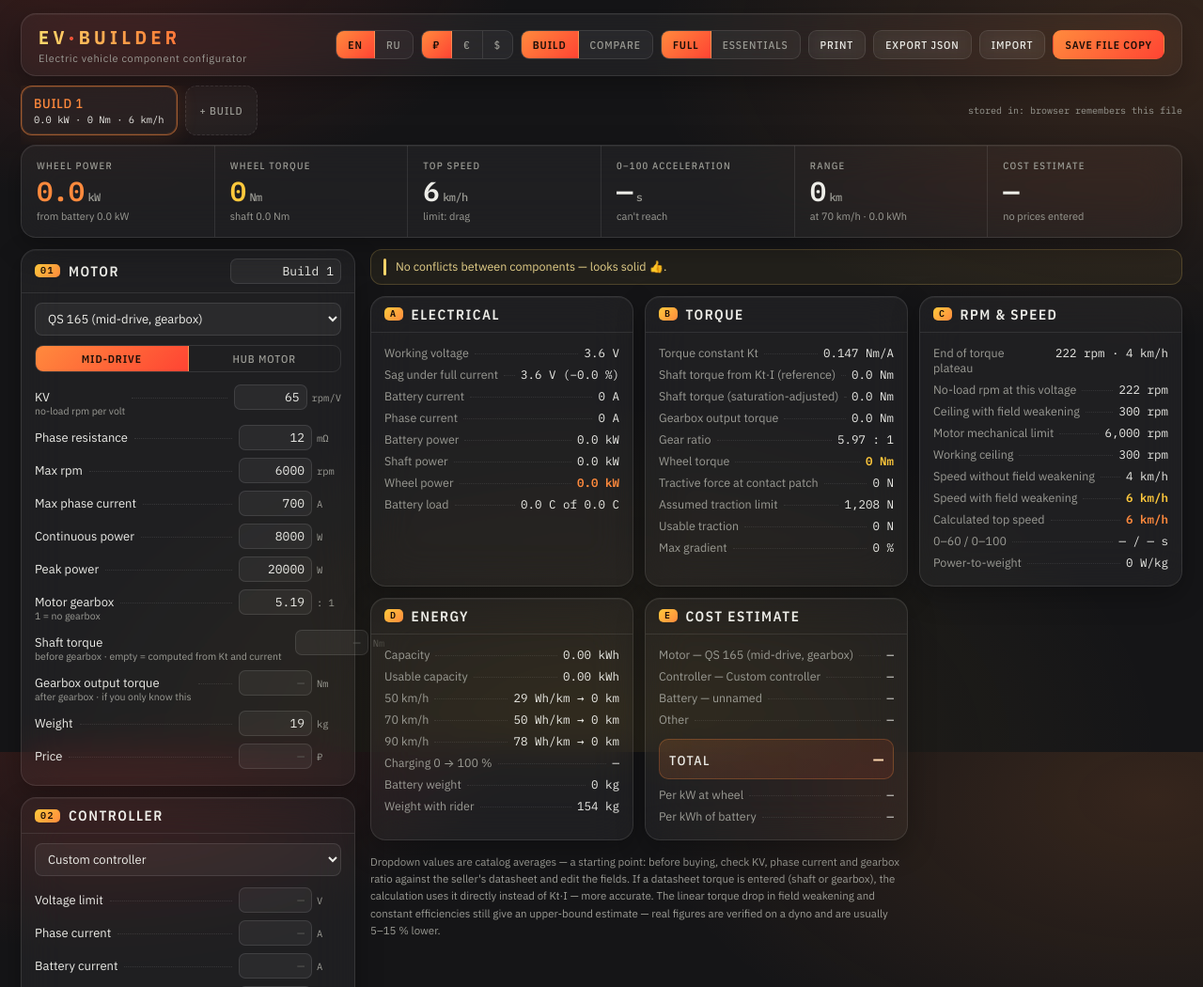
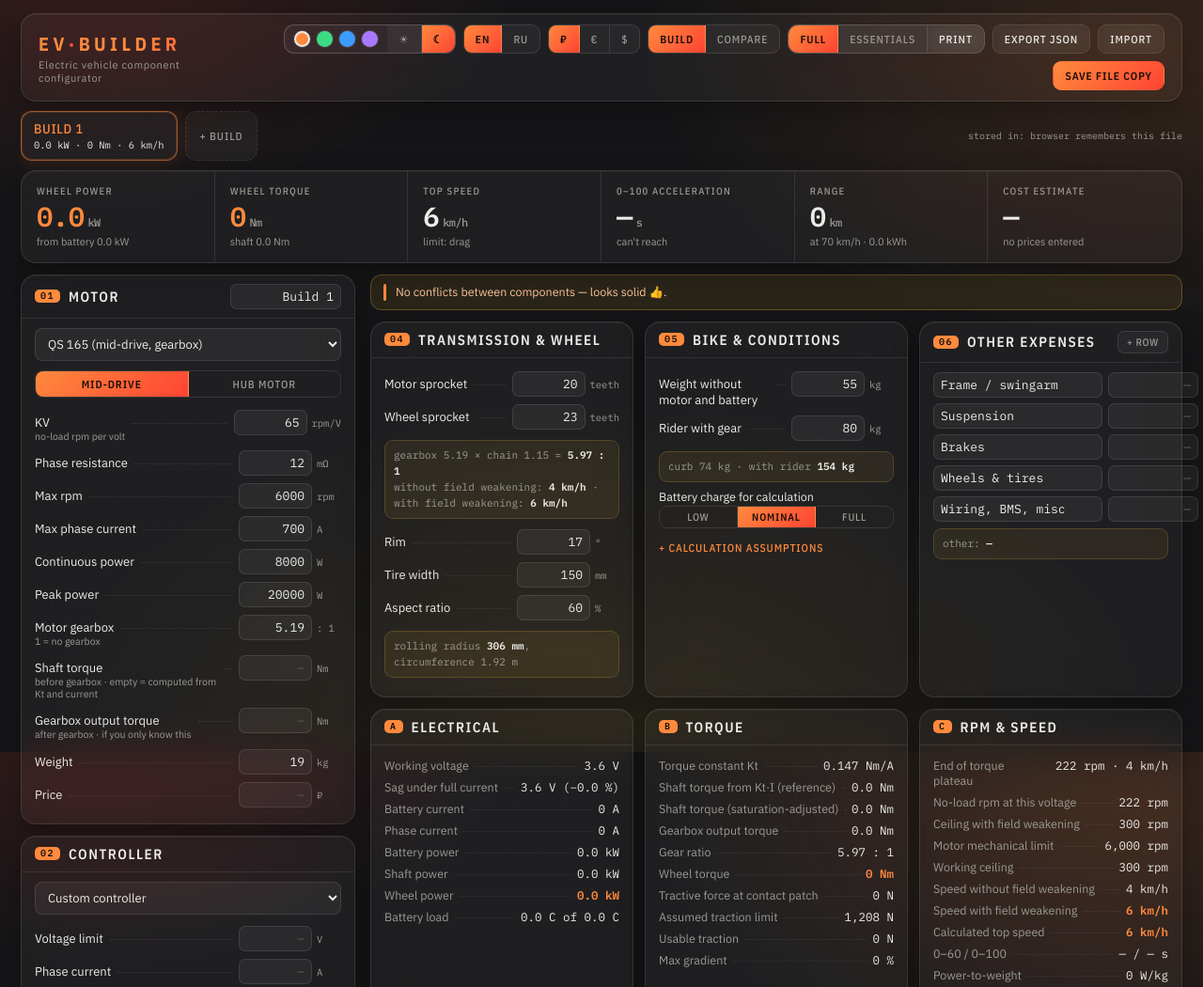
Before and after one commit to arduinologyz/EV_builder, a plain HTML site: page index.html in a window 1280 px wide. Shown: the top 1050 px of the page at 94% size. Drawn offline with nearby package versions, Linux system fonts and the light colour scheme.

Commit message:
Block placement reworked, added themes

```diff
--- a/index.html
+++ b/index.html
@@ -12,8 +12,10 @@
   --brd:rgba(255,255,255,.10); --brd-hi:rgba(255,255,255,.20);
   --hair:rgba(255,255,255,.09);
   --txt:#EDEDE8; --mut:#9B9B94;
-  --red:#FF4433; --orange:#FF8A3D; --yellow:#FFC93C;
-  --pwr:var(--orange); --trq:var(--yellow);
+  --red:#FF4433; --orange:#FF8A3D; --yellow:#ff8a3d;
+  --a1:#ff8a3d; --a2:#FF8A3D; --a3:#FF4433; --ag1:255,68,51; --ag2:255,138,61; --ag3:255,201,60; --on:#1A0E08;
+  --t1:var(--a1); --t2:var(--a2); --w1:color-mix(in srgb,var(--a3) 38%,#fff); --w2:color-mix(in srgb,var(--a2) 42%,#fff); --w3:color-mix(in srgb,var(--a1) 50%,#fff); --fld:rgba(255,255,255,.05); --fld-hi:rgba(255,255,255,.08);
+  --pwr:var(--a2); --trq:var(--a1);
   --amb:var(--orange); --ok:#FFD86B;
   --disp:'IBM Plex Sans Condensed','Arial Narrow',system-ui,sans-serif;
   --ui:'IBM Plex Sans',system-ui,-apple-system,Segoe UI,sans-serif;
@@ -23,16 +25,16 @@
 html,body{margin:0;padding:0;min-height:100%}
 body{
   background:
-    radial-gradient(760px 460px at 8% -8%, rgba(255,68,51,.16), transparent 60%),
-    radial-gradient(900px 520px at 96% 6%, rgba(255,138,61,.14), transparent 60%),
-    radial-gradient(1000px 620px at 50% 100%, rgba(255,201,60,.08), transparent 60%),
+    radial-gradient(760px 460px at 8% -8%, rgba(var(--ag1),.16), transparent 60%),
+    radial-gradient(900px 520px at 96% 6%, rgba(var(--ag2),.14), transparent 60%),
+    radial-gradient(1000px 620px at 50% 100%, rgba(var(--ag3),.08), transparent 60%),
     var(--bg);
   background-attachment:fixed;
   color:var(--txt);font-family:var(--ui);font-size:14px;-webkit-font-smoothing:antialiased;
 }
 button,input,select{font:inherit;color:inherit}
 button{cursor:pointer}
-:focus-visible{outline:2px solid var(--orange);outline-offset:1px;border-radius:4px}
+:focus-visible{outline:2px solid var(--a2);outline-offset:1px;border-radius:4px}
 
 /* ---------- стекло ---------- */
 .glass{
@@ -45,11 +47,11 @@ button{cursor:pointer}
 }
 
 /* ---------- шапка ---------- */
-header{position:sticky;top:0;z-index:20;padding:14px 22px 0}
-.bar{display:flex;align-items:center;gap:20px;padding:11px 18px;margin-bottom:10px}
+header{display:contents}
+.bar{display:flex;align-items:center;gap:20px;padding:11px 18px;margin:14px 22px 10px}
 .mark{font-family:var(--disp);font-weight:700;font-size:20px;letter-spacing:.22em;text-transform:uppercase;white-space:nowrap;
-  background:linear-gradient(90deg,#FFD86B,var(--orange) 55%,var(--red));-webkit-background-clip:text;background-clip:text;color:transparent}
-.mark b{color:var(--red);-webkit-text-fill-color:var(--red)}
+  background:linear-gradient(90deg,var(--a1),var(--a2) 55%,var(--a3));-webkit-background-clip:text;background-clip:text;color:transparent}
+.mark b{color:var(--a3);-webkit-text-fill-color:var(--a3)}
 .mark-s{font-size:11px;letter-spacing:.06em;color:var(--mut);margin-top:2px}
 .bar-sp{flex:1}
 .acts{display:flex;gap:8px;align-items:center;flex-wrap:wrap;justify-content:flex-end}
@@ -57,13 +59,13 @@ header{position:sticky;top:0;z-index:20;padding:14px 22px 0}
   font-family:var(--disp);text-transform:uppercase;letter-spacing:.08em;font-size:11.5px;padding:7px 12px;
   backdrop-filter:blur(10px)}
 .btn:hover{border-color:var(--brd-hi);background:var(--glass-hi)}
-.btn.pri{background:linear-gradient(135deg,var(--orange),var(--red));border-color:transparent;color:#1A0E08;font-weight:600}
+.btn.pri{background:linear-gradient(135deg,var(--a2),var(--a3));border-color:transparent;color:var(--on);font-weight:600}
 .btn.pri:hover{filter:brightness(1.08)}
 .seg{display:inline-flex;border:1px solid var(--brd);border-radius:9px;overflow:hidden;background:var(--glass)}
 .seg button{background:transparent;border:0;border-right:1px solid var(--brd);color:var(--mut);
   font-family:var(--disp);text-transform:uppercase;letter-spacing:.08em;font-size:11.5px;padding:7px 12px}
 .seg button:last-child{border-right:0}
-.seg button.on{background:linear-gradient(135deg,var(--orange),var(--red));color:#1A0E08;font-weight:600}
+.seg button.on{background:linear-gradient(135deg,var(--a2),var(--a3));color:var(--on);font-weight:600}
 
 .tabs{display:flex;gap:8px;align-items:stretch;overflow-x:auto;padding-bottom:10px}
 .tab{display:flex;align-items:center;border-radius:12px;position:relative;flex:none;
@@ -71,9 +73,9 @@ header{position:sticky;top:0;z-index:20;padding:14px 22px 0}
 .tab .go{background:transparent;border:0;padding:9px 13px;text-align:left;color:var(--mut)}
 .tab .go .nm{font-family:var(--disp);font-size:14px;letter-spacing:.05em;text-transform:uppercase;display:block}
 .tab .go .kw{font-family:var(--mono);font-size:10.5px;display:block;margin-top:1px}
-.tab.on{border-color:rgba(255,138,61,.55);box-shadow:0 0 0 1px rgba(255,138,61,.18) inset,0 0 22px rgba(255,138,61,.15)}
+.tab.on{border-color:rgba(var(--ag2),.55);box-shadow:0 0 0 1px rgba(var(--ag2),.18) inset,0 0 22px rgba(var(--ag2),.15)}
 .tab.on .go{color:var(--txt)}
-.tab.on .go .nm{color:var(--orange)}
+.tab.on .go .nm{color:var(--t2)}
 .tab .rm{background:transparent;border:0;color:var(--mut);padding:0 11px;font-size:16px;line-height:1;align-self:stretch}
 .tab .rm:hover{color:var(--red)}
 .tab-add{background:var(--glass);border:1px dashed var(--brd);border-radius:12px;color:var(--mut);
@@ -89,7 +91,7 @@ header{position:sticky;top:0;z-index:20;padding:14px 22px 0}
 .cl-v{font-family:var(--mono);font-weight:600;font-size:29px;line-height:1.1;margin-top:5px;letter-spacing:-.02em}
 .cl-v u{text-decoration:none;font-size:12px;font-weight:500;color:var(--mut);margin-left:4px}
 .cl-s{font-size:11px;color:var(--mut);margin-top:3px}
-.cl.pwr .cl-v{color:var(--orange)} .cl.trq .cl-v{color:var(--yellow)}
+.cl.pwr .cl-v{color:var(--t2)} .cl.trq .cl-v{color:var(--t1)}
 
 /* ---------- рабочая область ---------- */
 .wrap{display:grid;grid-template-columns:minmax(300px,356px) 1fr;gap:16px;padding:0 22px 44px;align-items:start;max-width:1640px;margin:0 auto}
@@ -97,8 +99,8 @@ header{position:sticky;top:0;z-index:20;padding:14px 22px 0}
 
 .card>h3{margin:0;display:flex;align-items:center;gap:9px;padding:9px 14px;border-bottom:1px solid var(--hair);
   font-family:var(--disp);font-size:15px;text-transform:uppercase;letter-spacing:.1em;font-weight:600}
-.card>h3 .ix{font-family:var(--mono);font-size:10px;background:linear-gradient(135deg,var(--yellow),var(--orange));
-  color:#1A0E08;padding:2px 6px;line-height:1;border-radius:5px;font-weight:600}
+.card>h3 .ix{font-family:var(--mono);font-size:10px;background:linear-gradient(135deg,var(--a1),var(--a2));
+  color:var(--on);padding:2px 6px;line-height:1;border-radius:5px;font-weight:600}
 .card>h3 .sp{margin-left:auto;font-family:var(--ui);text-transform:none;letter-spacing:0;font-size:12px;font-weight:400}
 .pad{padding:10px 14px 13px}
 
@@ -109,28 +111,28 @@ header{position:sticky;top:0;z-index:20;padding:14px 22px 0}
 .row .fd{display:flex;align-items:baseline;gap:5px}
 .row .un{font-family:var(--mono);font-size:10.5px;color:var(--mut);min-width:26px}
 input[type=text]{width:78px;text-align:right;font-family:var(--mono);font-size:13px;padding:4px 7px;
-  border:1px solid var(--brd);background:rgba(255,255,255,.05);color:var(--txt);border-radius:7px}
-input[type=text]:focus{border-color:var(--brd-hi);background:rgba(255,255,255,.08)}
+  border:1px solid var(--brd);background:var(--fld);color:var(--txt);border-radius:7px}
+input[type=text]:focus{border-color:var(--brd-hi);background:var(--fld-hi)}
 input[type=text]::placeholder{color:#5B5B57}
 input.txt{width:100%;text-align:left}
-select{width:100%;font-size:13px;padding:7px 9px;border:1px solid var(--brd);background:rgba(255,255,255,.05);
+select{width:100%;font-size:13px;padding:7px 9px;border:1px solid var(--brd);background:var(--fld);
   color:var(--txt);margin-bottom:8px;border-radius:8px}
-select option{background:#212124;color:var(--txt)}
+select option{background:var(--bg2);color:var(--txt)}
 .tog{display:flex;width:100%;border:1px solid var(--brd);border-radius:9px;overflow:hidden;margin:2px 0 9px}
 .tog button{flex:1;background:transparent;border:0;border-right:1px solid var(--brd);padding:6px;
   font-family:var(--disp);text-transform:uppercase;letter-spacing:.08em;font-size:11.5px;color:var(--mut)}
 .tog button:last-child{border-right:0}
-.tog button.on{background:linear-gradient(135deg,var(--orange),var(--red));color:#1A0E08;font-weight:600}
+.tog button.on{background:linear-gradient(135deg,var(--a2),var(--a3));color:var(--on);font-weight:600}
 .tog.mini button{padding:4px 6px;font-size:11px}
 .trip{display:flex;gap:7px;margin:5px 0}
 .trip div{flex:1}
 .trip span{display:block;font-family:var(--mono);font-size:10px;color:var(--mut);margin-bottom:2px}
 .trip input{width:100%}
 .note-s{font-family:var(--mono);font-size:11px;color:var(--mut);line-height:1.55;
-  background:rgba(255,201,60,.06);border:1px solid rgba(255,201,60,.14);border-radius:9px;padding:7px 9px;margin:7px 0}
+  background:rgba(var(--ag3),.07);border:1px solid rgba(var(--ag3),.18);border-radius:9px;padding:7px 9px;margin:7px 0}
 .note-s b{color:var(--txt);font-weight:600}
 .lnk{background:transparent;border:0;padding:4px 0;font-family:var(--disp);text-transform:uppercase;
-  letter-spacing:.08em;font-size:11.5px;color:var(--yellow)}
+  letter-spacing:.08em;font-size:11.5px;color:var(--t1)}
 .xrow{display:flex;gap:6px;margin-bottom:6px}
 .xrow input.txt{flex:1;width:auto}
 .mini-b{border:1px solid var(--brd);background:var(--glass);font-family:var(--disp);text-transform:uppercase;
@@ -156,13 +158,13 @@ select option{background:#212124;color:var(--txt)}
 .l2 .k{color:var(--mut)}
 .l2 .d{flex:1;border-bottom:1px dotted var(--hair);transform:translateY(-3px)}
 .l2 .v{font-family:var(--mono);font-size:12.5px;white-space:nowrap;color:var(--txt)}
-.v.pwr{color:var(--orange);font-weight:600} .v.trq{color:var(--yellow);font-weight:600}
+.v.pwr{color:var(--t2);font-weight:600} .v.trq{color:var(--t1);font-weight:600}
 .v.red{color:var(--red);font-weight:600} .v.amb{color:var(--orange);font-weight:600}
 .total{display:flex;justify-content:space-between;align-items:baseline;margin:9px 0 5px;padding:9px 10px;
-  border-radius:10px;background:linear-gradient(135deg,rgba(255,138,61,.14),rgba(255,68,51,.10));
-  border:1px solid rgba(255,138,61,.25)}
+  border-radius:10px;background:linear-gradient(135deg,rgba(var(--ag2),.14),rgba(var(--ag1),.10));
+  border:1px solid rgba(var(--ag2),.28)}
 .total span{font-family:var(--disp);text-transform:uppercase;letter-spacing:.1em;font-size:14px}
-.total b{font-family:var(--mono);font-size:18px;color:#FFD8B0}
+.total b{font-family:var(--mono);font-size:18px;color:var(--txt)}
 .foot{font-size:11.5px;color:var(--mut);line-height:1.6;max-width:82ch;margin:2px 0 0}
 
 /* сравнение */
@@ -173,8 +175,8 @@ th,td{padding:9px 14px;text-align:right;font-family:var(--mono);white-space:nowr
 th{border-bottom:1px solid var(--brd-hi);font-family:var(--disp);text-transform:uppercase;letter-spacing:.08em;font-size:14px}
 td.k,th.k{text-align:left;font-family:var(--ui);color:var(--mut)}
 th.k{color:var(--txt)}
-td.best{background:rgba(255,201,60,.10);color:#FFE49E;font-weight:600;border-radius:6px}
-.cmp-open{background:transparent;border:0;font:inherit;color:var(--orange);text-transform:uppercase}
+td.best{background:rgba(var(--ag3),.12);color:var(--t1);font-weight:600;border-radius:6px}
+.cmp-open{background:transparent;border:0;font:inherit;color:var(--t2);text-transform:uppercase}
 .cmp-ft{display:flex;justify-content:space-between;gap:14px;padding:11px 4px 0;font-size:11.5px;color:var(--mut)}
 
 .hidden{display:none!important}
@@ -185,7 +187,7 @@ td.best{background:rgba(255,201,60,.10);color:#FFE49E;font-weight:600;border-rad
   .cl:nth-child(3){border-right:0}
 }
 @media (max-width:640px){
-  header{padding:12px 12px 0}
+  .bar{margin:12px 12px 10px}
   .bar{flex-wrap:wrap;gap:10px;padding:10px 12px}
   .wrap,.cmp{padding-left:12px;padding-right:12px}
   .cluster{grid-template-columns:repeat(2,1fr)}
@@ -227,12 +229,43 @@ td.best{background:rgba(255,201,60,.10);color:#FFE49E;font-weight:600;border-rad
   body.ex-min .sh-tech{display:none}
 }
 @media (prefers-reduced-motion:reduce){*{transition:none!important;animation:none!important}}
+
+.stick{position:sticky;top:0;z-index:20;padding:8px 22px 0;background:color-mix(in srgb,var(--bg) 90%,transparent);-webkit-backdrop-filter:blur(12px);backdrop-filter:blur(12px)}
+.grp{display:inline-flex;align-items:stretch;border:1px solid var(--brd-hi);border-radius:11px;overflow:hidden;background:var(--glass)}
+.grp .seg{border:0;border-radius:0}.grp .btn{border:0;border-left:1px solid var(--brd);border-radius:0}
+.dots{display:flex;gap:7px;align-items:center;padding:0 10px}
+.dot{width:17px;height:17px;padding:0;border-radius:50%;border:2px solid transparent;box-shadow:0 0 0 1px var(--brd)}
+.dot.on{border-color:var(--txt)}
+@media screen and (max-width:1100px){.cl{padding:7px 11px}.cl-v{font-size:18px}.cl-s{display:none}.cluster{margin-bottom:8px}.stick{padding-left:14px;padding-right:14px}}
+@media screen and (max-width:640px){.stick{padding:6px 12px 0}.tabs{padding-bottom:6px}.tab .kw,.saved{display:none}.cluster{grid-template-columns:repeat(3,1fr)}.cl:nth-child(3){border-right:0}.cl:nth-child(-n+3){border-bottom:1px solid var(--hair)}.cl-k{font-size:9px}}
+html[data-accent=green]{--a1:#B6F26B;--a2:#3DDC84;--a3:#12A150;--ag1:18,161,80;--ag2:61,220,132;--ag3:182,242,107;--on:#04160B}
+html[data-accent=blue]{--a1:#7CD4FF;--a2:#3B9CFF;--a3:#2563EB;--ag1:37,99,235;--ag2:59,156,255;--ag3:124,212,255;--on:#fff}
+html[data-accent=purple]{--a1:#E0B3FF;--a2:#A879FF;--a3:#7C3AED;--ag1:124,58,237;--ag2:168,121,255;--ag3:224,179,255;--on:#fff}
+html[data-mode=light]{color-scheme:light;--bg:#F3F3EF;--bg2:#fff;--glass:rgba(255,255,255,.72);--glass-hi:rgba(255,255,255,.95);--brd:rgba(0,0,0,.13);--brd-hi:rgba(0,0,0,.28);--hair:rgba(0,0,0,.09);--txt:#1B1B1E;--mut:#62625C;--fld:rgba(0,0,0,.04);--fld-hi:rgba(0,0,0,.07);
+  --t1:color-mix(in srgb,var(--a1) 40%,#000);--t2:color-mix(in srgb,var(--a2) 68%,#000);
+  --w1:color-mix(in srgb,var(--a3) 72%,#000);--w2:color-mix(in srgb,var(--a2) 60%,#000);--w3:color-mix(in srgb,var(--a1) 40%,#000)}
+html[data-mode=light] .glass{box-shadow:0 8px 24px rgba(0,0,0,.08)}
+html[data-mode=light] .mark{background-image:linear-gradient(90deg,var(--a2),var(--a3))}
+html[data-mode=light] .btn.pri,html[data-mode=light] .seg button.on,html[data-mode=light] .tog button.on{color:var(--on)}
+html[data-mode=light]:not([data-accent]) .btn.pri{color:#1A0E08}
+
+.stick{position:static;background:none;-webkit-backdrop-filter:none;backdrop-filter:none;padding-top:0}
+.warn.red{background:rgba(var(--ag1),.11);border:1px solid rgba(var(--ag1),.34);color:var(--w1)}.warn.red s{background:var(--a3)}
+.warn.amb{background:rgba(var(--ag2),.11);border:1px solid rgba(var(--ag2),.32);color:var(--w2)}.warn.amb s{background:var(--a2)}
+.warn.inf,.warn.ok{background:rgba(var(--ag3),.09);border:1px solid rgba(var(--ag3),.26);color:var(--w3)}.warn.inf s,.warn.ok s{background:var(--a1)}
+.v.red{color:var(--w1)}.v.amb{color:var(--w2)}.tab .rm:hover{color:var(--a3)}
+.rt{display:flex;flex-direction:column;gap:12px;min-width:0}
+#outputs{display:contents}
+#outputs .warns{order:0}#more{order:1}#outputs .outs{order:2}
+#more:empty{display:none}
+.wrap{overflow-x:clip}
+#outputs .foot{order:3}
+.row .lb{white-space:normal;min-width:0;flex:0 1 auto}.row .fd{flex:none}.row .dt{min-width:8px}
 </style>
 </head>
 <body>
 <div id="sheet" data-dyn></div>
 <!--Сделал (тг)@FedorKkudrin-->
-<header>
   <div class="bar glass">
     <div>
       <div class="mark">EV<b>·</b>BUILDER</div>
@@ -240,23 +273,24 @@ td.best{background:rgba(255,201,60,.10);color:#FFE49E;font-weight:600;border-rad
     </div>
     <div class="bar-sp"></div>
     <div class="acts">
+      <div class="grp" id="thSeg"></div>
       <div class="seg" id="langSeg"></div>
       <div class="seg" id="curSeg"></div>
       <div class="seg" id="viewSeg"></div>
-      <div class="seg" id="exSeg" title="Что попадёт в печать"></div>
-      <button class="btn" data-act="print">Печать</button>
+      <div class="grp"><div class="seg" id="exSeg" title="Что попадёт в печать"></div><button class="btn" data-act="print">Печать</button></div>
       <button class="btn" data-act="json">Экспорт JSON</button>
       <button class="btn" data-act="import">Импорт</button>
       <button class="btn pri" data-act="savefile">Сохранить копию файла</button>
     </div>
   </div>
+  <div class="stick">
   <nav class="tabs" id="tabs" data-dyn></nav>
   <section class="cluster glass" id="cluster" data-dyn></section>
-</header>
+  </div>
 
 <main class="wrap" id="wrap">
   <div class="col" id="inputs" data-dyn></div>
-  <div class="col" id="outputs" data-dyn></div>
+  <div class="rt"><div class="outs" id="more" data-dyn></div><div id="outputs" data-dyn></div></div>
 </main>
 
 <section class="cmp hidden" id="cmp" data-dyn></section>
@@ -303,10 +337,22 @@ function walk(root){
   });
 }
 var busy=false, mo=new MutationObserver(function(){ if(busy) return; busy=true; walk(document.body); mo.takeRecords(); busy=false; });
-function segUI(){
+function segUI(){ themeUI();
   $("langSeg").innerHTML=["en","ru"].map(function(l){ return '<button data-act="lang" data-v="'+l+'" class="'+(LANG===l?"on":"")+'">'+l.toUpperCase()+'</button>'; }).join("");
   $("exSeg").innerHTML='<button data-act="ex" data-v="full" class="'+(EXM==="full"?"on":"")+'">Всё</button><button data-act="ex" data-v="min" class="'+(EXM==="min"?"on":"")+'">Главное</button>';
 }
+var ACC="amber", MODE="dark";
+try{ ACC=localStorage.getItem("evbuild.acc")||"amber"; MODE=localStorage.getItem("evbuild.mode")||"dark"; }catch(e){}
+var ACCS={amber:["#ff8a3d","#FF4433"],green:["#3DDC84","#12A150"],blue:["#3B9CFF","#2563EB"],purple:["#A879FF","#7C3AED"]};
+function applyTheme(){ document.documentElement.dataset.accent=ACC; document.documentElement.dataset.mode=MODE; }
+applyTheme();
+function themeUI(){
+  $("thSeg").innerHTML='<span class="dots">'+Object.keys(ACCS).map(function(k){ return '<button class="dot'+(ACC===k?' on':'')+'" data-act="acc" data-v="'+k+'" title="'+k+'" style="background:'+ACCS[k][0]+'"></button>'; }).join("")+'</span>'+
+   '<span class="seg">'+[["light","☀"],["dark","☾"]].map(function(m){ return '<button data-act="mode" data-v="'+m[0]+'" class="'+(MODE===m[0]?"on":"")+'">'+m[1]+'</button>'; }).join("")+'</span>';
+}
+function setAcc(v){ ACC=v; try{ localStorage.setItem("evbuild.acc",v); }catch(e){} applyTheme(); themeUI(); }
+function setMode(v){ MODE=v; try{ localStorage.setItem("evbuild.mode",v); }catch(e){} applyTheme(); themeUI(); }
+function splitInputs(){ var cs=$("inputs").querySelectorAll(":scope>.card"), m=$("more"); m.innerHTML=""; for(var i=3;i<cs.length;i++) m.appendChild(cs[i]); }
 function renderSheet(){
   var b=cur(), r=compute(b); renderOutputs();
   var m=b.motor,c=b.ctrl,t=b.batt,d=new Date().toLocaleDateString(LANG==="en"?"en-GB":"ru-RU");
@@ -722,7 +768,7 @@ function renderInputs(){
   h+='<div class="note-s" id="extrasTotal">прочее: <b>'+money(r.extras)+'</b></div>';
   h+='</div></section>';
 
-  $("inputs").innerHTML=h;
+  $("inputs").innerHTML=h; splitInputs();
 }
 
 /* --- лёгкое обновление подсказок без перерисовки инпутов (не теряет фокус курсора) --- */
@@ -937,6 +983,8 @@ document.addEventListener("click",function(e){
   else if(a==="xdel"){ b.extras.splice(i,1); renderInputs(); renderOutputs(); scheduleSave(); }
   else if(a==="reset"){ if(confirm(tr("Удалить все сборки и начать заново?"))){ state.builds=[makeBuild("Сборка 1")]; state.active=0; state.view="build"; renderAll(); saveNow(); } }
   else if(a==="lang"){ setLang(v); }
+  else if(a==="acc"){ setAcc(v); }
+  else if(a==="mode"){ setMode(v); }
   else if(a==="ex"){ setEx(v); }
   else if(a==="print"){ renderSheet(); window.print(); }
   else if(a==="savefile"){ saveFile(); }
```
